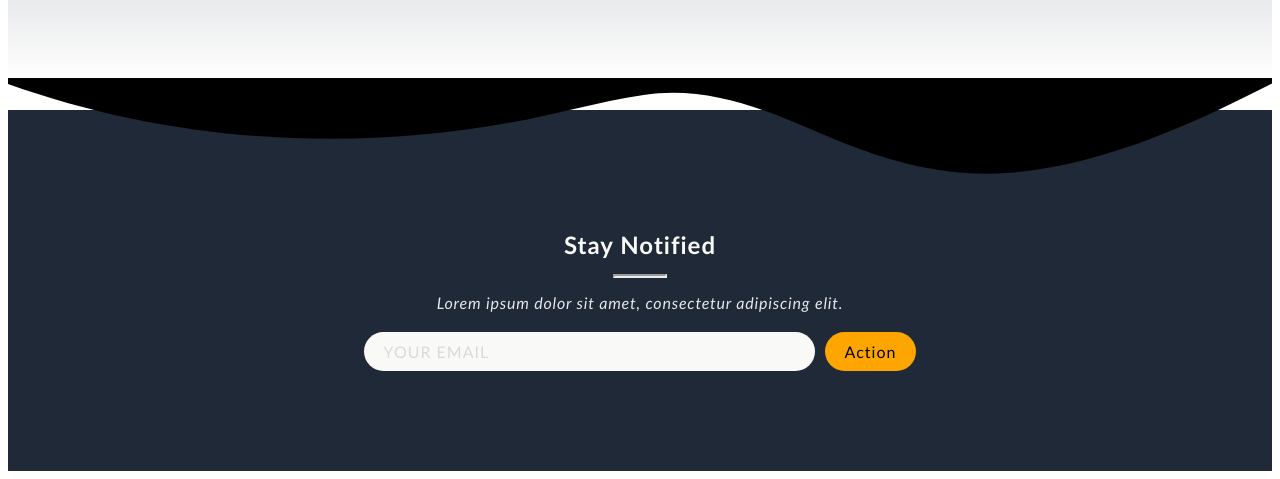
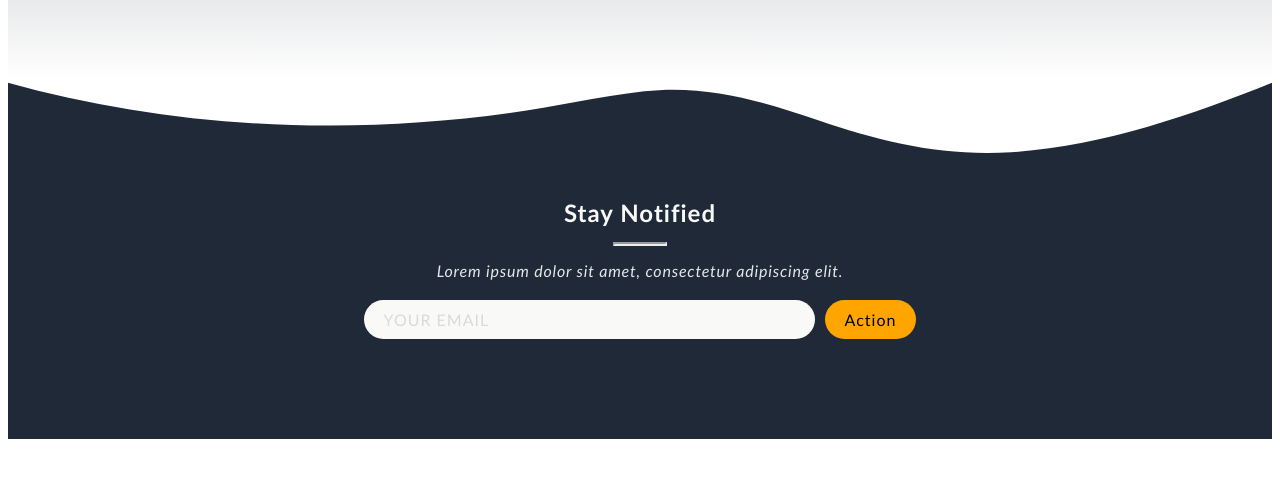
Before and after one commit to 91Flavio91/landing-page1, a plain HTML site: page index.html in a window 1280 px wide. Shown: the part 1611-2090 px from the top of the page. After the commit the page ends 2058 px from the top, so only its background shows below. Drawn offline with Linux system fonts and the light colour scheme.

Commit message:
Add style to wave3

```diff
--- a/style.css
+++ b/style.css
@@ -287,3 +287,18 @@ hr {
 .wave2 .shape-fill {
     fill: #ffffff;
 }
+
+.wave3 {
+    width: 100%;
+    overflow: hidden;
+    line-height: 0;
+}
+.wave3 svg {
+    position: relative;
+    display: block;
+    width: calc(100% + 1.3px);
+    height: 99px;
+}
+.wave3 .shape-fill {
+    fill: #ffffff;
+}
```
